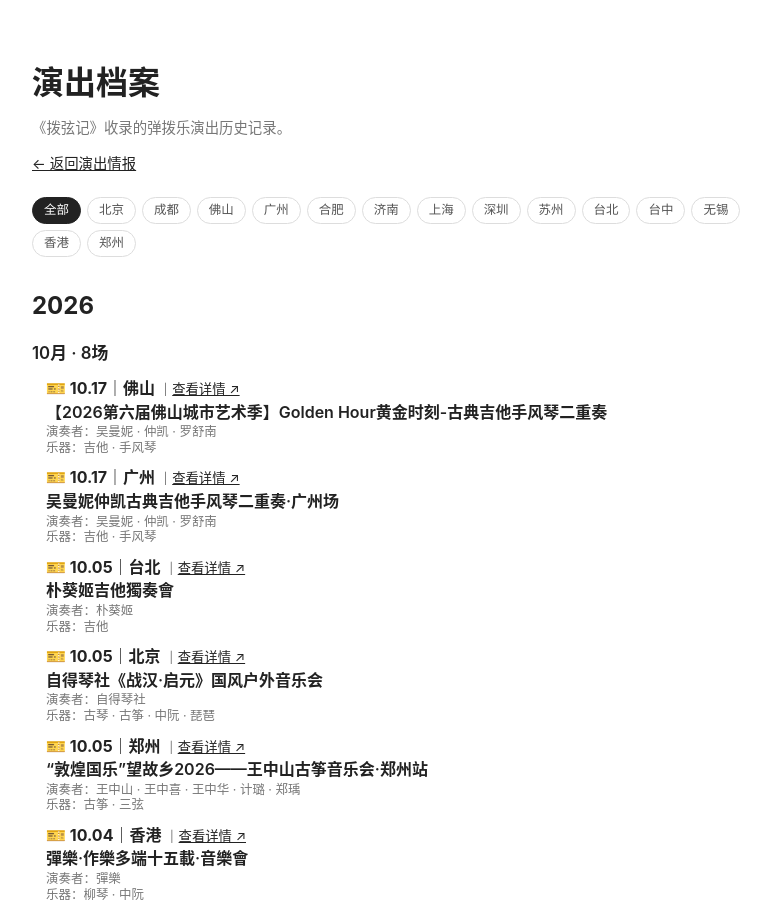
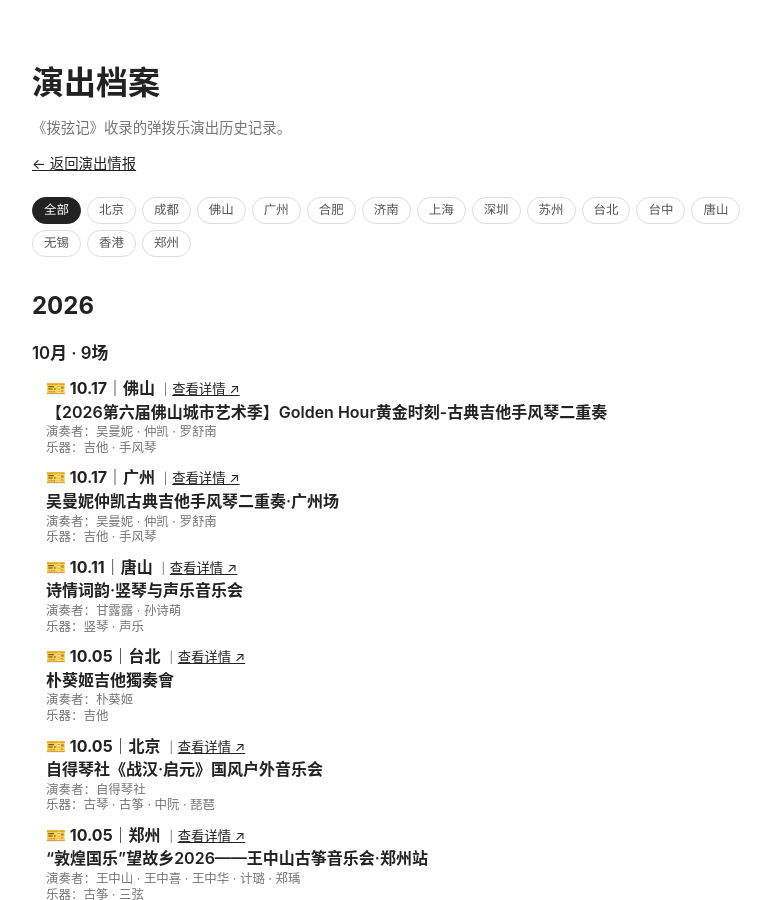
Before and after one commit to KeenKwok/boxianji, a Jekyll site: the page built from archive/index.md, in a window 1280 px wide and 900 px high. Shown: the whole window, without its empty margins (228-999 px from the left). Built offline with Jekyll 4.4.1, drawn with Linux system fonts in a browser that asks for light colours.

Commit message:
更新 attention.yml

```diff
--- a/_data/attention.yml
+++ b/_data/attention.yml
@@ -1,3 +1,15 @@
+- id: "20261011-tangshan-shiqingciyun-harp-voice"
+  date: "2026-10-11"
+  city: "唐山"
+  title: "诗情词韵·竖琴与声乐音乐会"
+  performers:
+    - "甘露露"
+    - "孙诗萌"
+  instruments:
+    - "竖琴"
+    - "声乐"
+  link: "https://mp.weixin.qq.com/s/cSiKVrghgVa1HKf2891MPQ"
+
 - id: "20261017-guangzhou-wumanni-zhongkai-guitar-accordion-duo"
   date: "2026-10-17"
   city: "广州"
```
